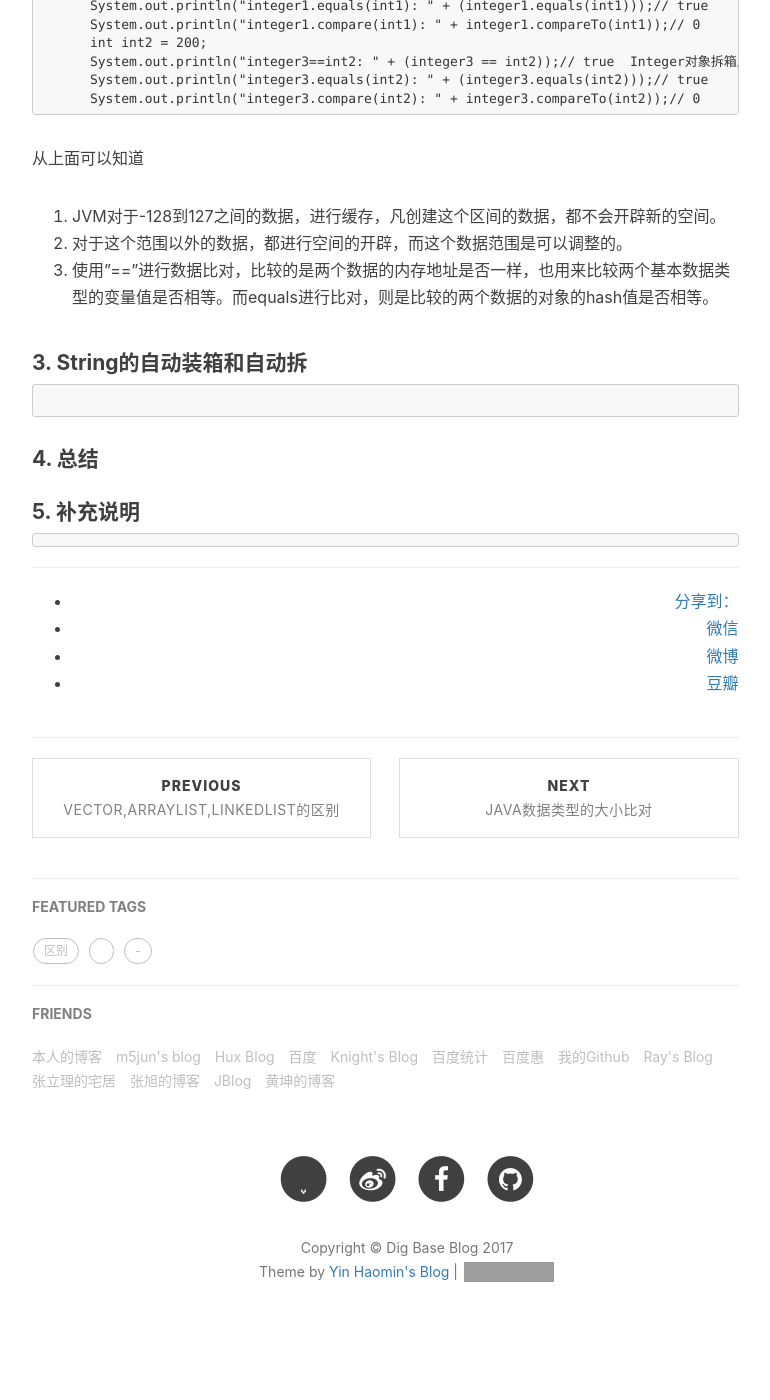
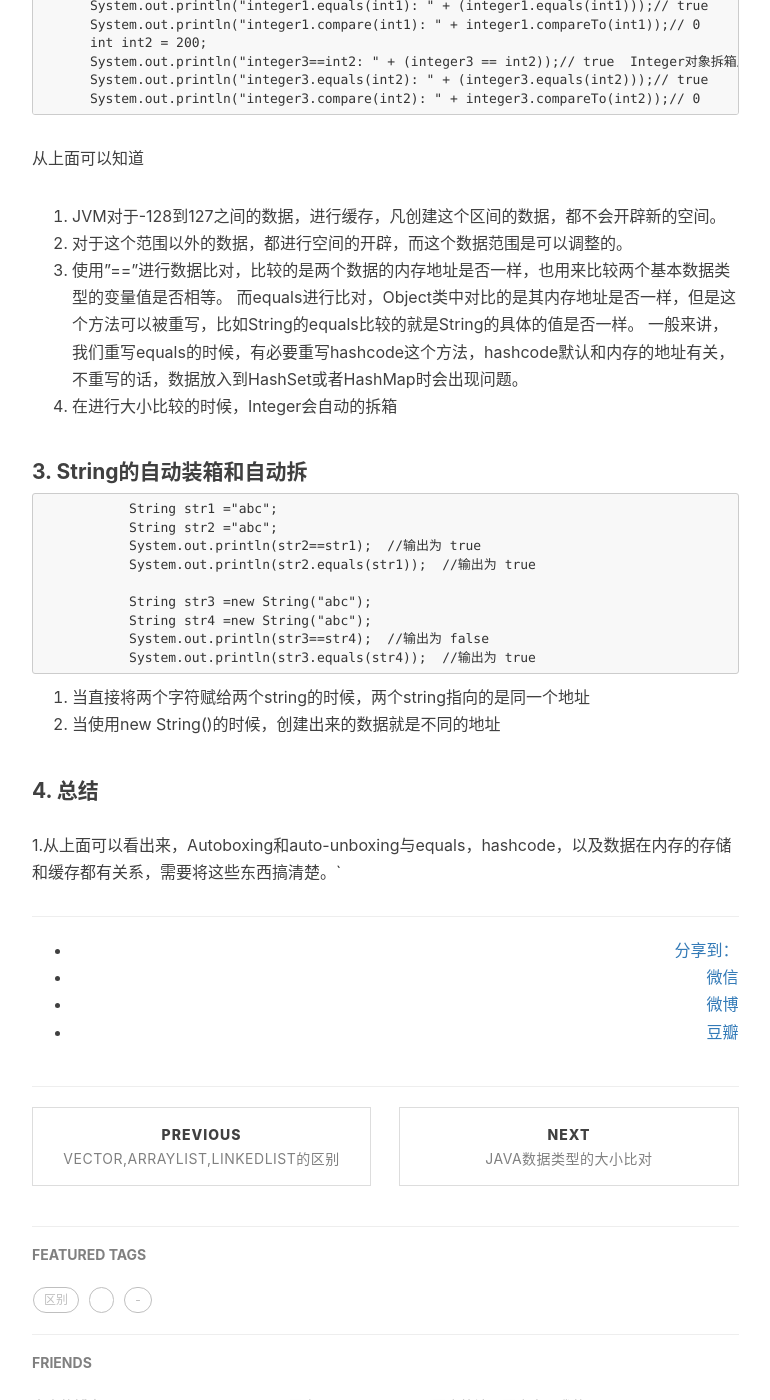
Before and after one commit to baiscjava/basicjava.github.io, a Jekyll site: the page built from _posts/2017-01-11-Autobox和Auto-unbox.md, in a window 1280 px wide and 1400 px high, scrolled down 1555 px. Shown: the whole window, without its empty margins (233-1003 px from the left). Built offline with Jekyll 4.4.1, drawn with Linux system fonts in a browser that asks for light colours; nearby versions of some CDN libraries; comment, search, counter and statistics services are not loaded; before the commit the page ends 2931 px from its top, so only the background shows below that; grey boxes are pictures that could not be loaded.

Commit message:
Update 2017-01-11-Autobox和Auto-unbox.md

````diff
--- a/_posts/2017-01-11-Autobox和Auto-unbox.md
+++ b/_posts/2017-01-11-Autobox和Auto-unbox.md
@@ -58,16 +58,25 @@ tags:
 从上面可以知道
 1. JVM对于-128到127之间的数据，进行缓存，凡创建这个区间的数据，都不会开辟新的空间。
 2. 对于这个范围以外的数据，都进行空间的开辟，而这个数据范围是可以调整的。
-3. 使用"=="进行数据比对，比较的是两个数据的内存地址是否一样，也用来比较两个基本数据类型的变量值是否相等。而equals进行比对，则是比较的两个数据的对象的hash值是否相等。
+3. 使用"=="进行数据比对，比较的是两个数据的内存地址是否一样，也用来比较两个基本数据类型的变量值是否相等。
+而equals进行比对，Object类中对比的是其内存地址是否一样，但是这个方法可以被重写，比如String的equals比较的就是String的具体的值是否一样。
+一般来讲，我们重写equals的时候，有必要重写hashcode这个方法，hashcode默认和内存的地址有关，不重写的话，数据放入到HashSet或者HashMap时会出现问题。
+4. 在进行大小比较的时候，Integer会自动的拆箱
 
 #### 3. String的自动装箱和自动拆
 ```
+           String str1 ="abc";
+           String str2 ="abc";
+           System.out.println(str2==str1);  //输出为 true
+           System.out.println(str2.equals(str1));  //输出为 true
 
+           String str3 =new String("abc");
+           String str4 =new String("abc");
+           System.out.println(str3==str4);  //输出为 false
+           System.out.println(str3.equals(str4));  //输出为 true
 ```
+1. 当直接将两个字符赋给两个string的时候，两个string指向的是同一个地址
+2. 当使用new String()的时候，创建出来的数据就是不同的地址
 
 #### 4. 总结
-
-
-#### 5. 补充说明
-```
-```
+1.从上面可以看出来，Autoboxing和auto-unboxing与equals，hashcode，以及数据在内存的存储和缓存都有关系，需要将这些东西搞清楚。`
````
